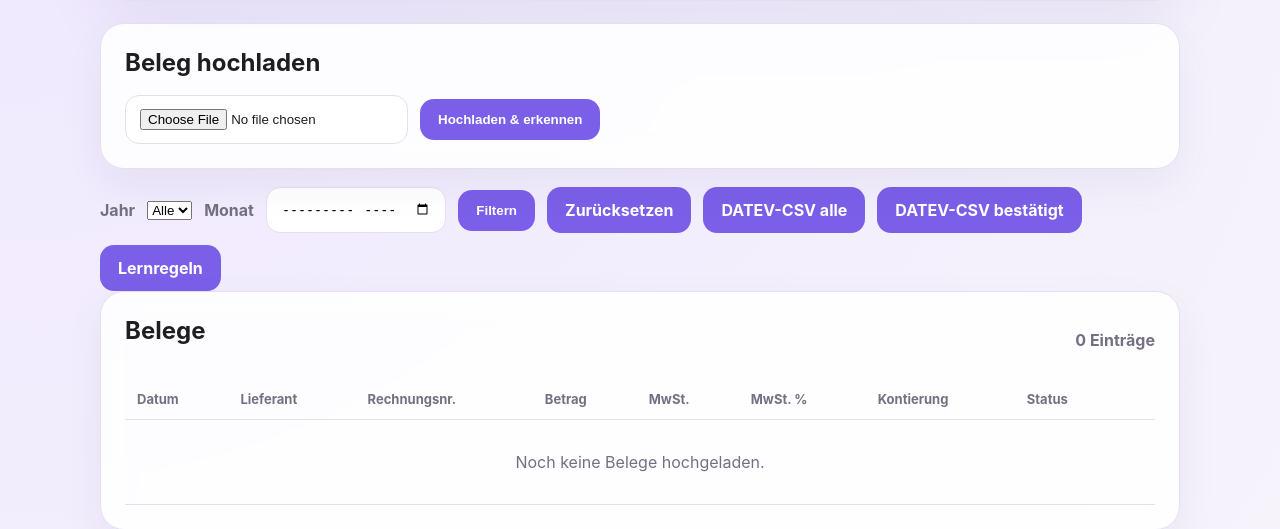
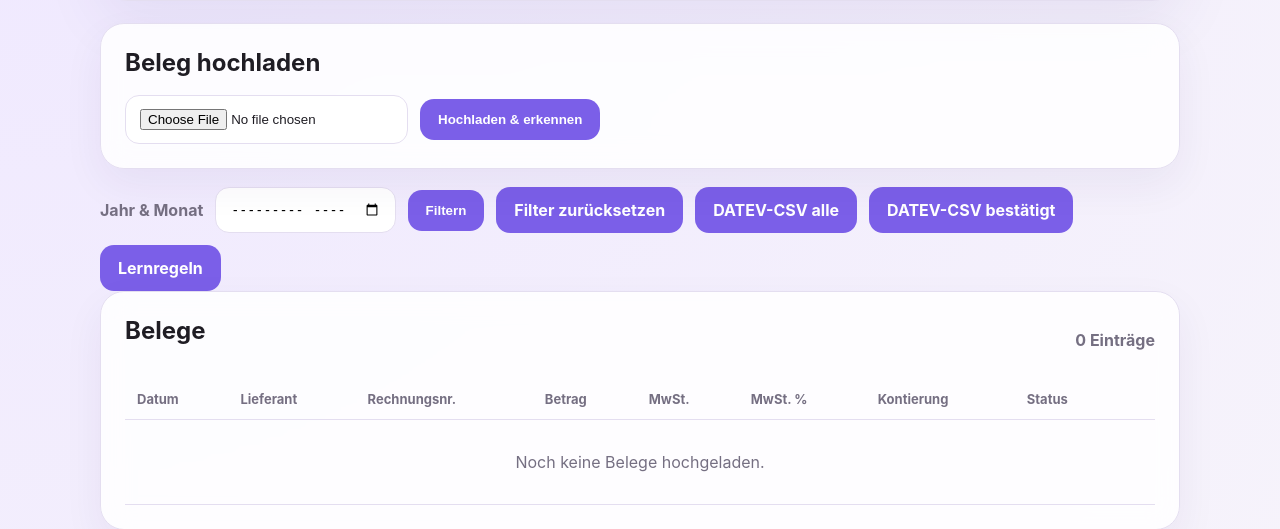
Before and after one commit to alanseyda2-crypto/ki-belegassistent-mvp, a FastAPI app: page / in a window 1280 px wide. Shown: the part 246-775 px from the top of the page. Run offline with FastAPI, Linux system fonts and the light colour scheme.

Commit message:
Add files via upload

```diff
--- a/app/templates/index.html
+++ b/app/templates/index.html
@@ -17,18 +17,10 @@
 
 <section class="toolbar">
   <form method="get">
-    <label>Jahr</label>
-    <select name="year">
-      <option value="">Alle</option>
-      {% for y in available_years %}
-      <option value="{{ y }}" {% if year|string == y|string %}selected{% endif %}>{{ y }}</option>
-      {% endfor %}
-    </select>
-
-    <label>Monat</label>
+    <label>Jahr & Monat</label>
     <input type="month" name="month" value="{{ month or '' }}">
     <button type="submit">Filtern</button>
-    <a href="/" class="link-button">Zurücksetzen</a>
+    <a href="/" class="link-button">Filter zurücksetzen</a>
     <a href="/export/datev" class="link-button">DATEV-CSV alle</a>
     <a href="/export/datev?confirmed_only=true" class="link-button">DATEV-CSV bestätigt</a>
     <a href="/rules" class="link-button">Lernregeln</a>
```
